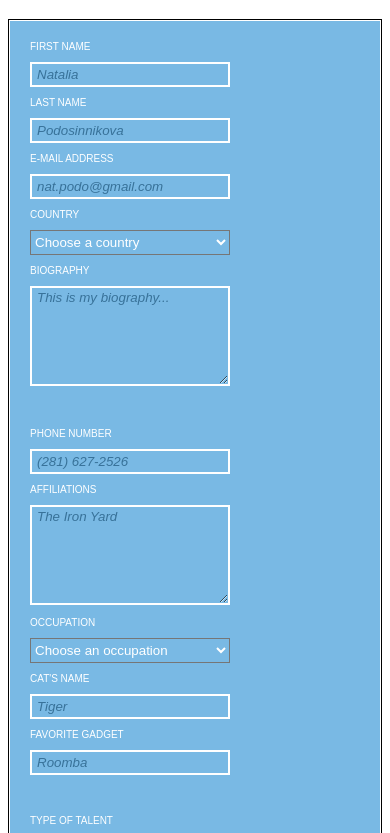
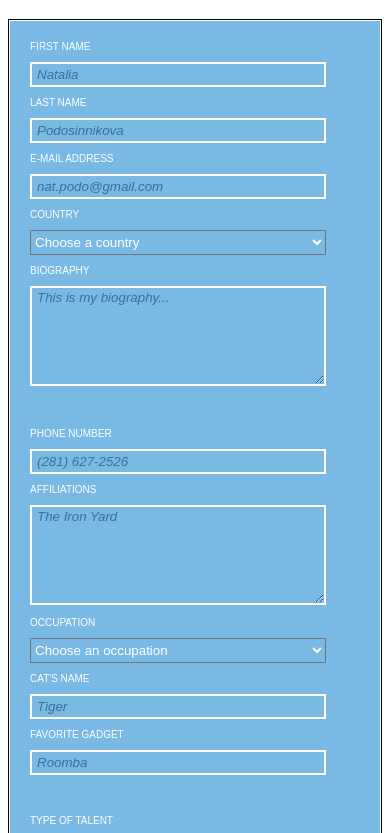
Before and after one commit to RedStarThrower/html-intro-2, a plain HTML site: page index.html in a window 390 px wide. Shown: the top 833 px of the page. Drawn offline with Linux system fonts and the light colour scheme.

Commit message:
fixed mobile responsiveness

```diff
--- a/styles/styles.css
+++ b/styles/styles.css
@@ -28,7 +28,7 @@ body {
 .col {
 	display: inline-block;
 	vertical-align: top;
-	width: 225px;
+	width: 32%;
 	margin: 0px;
 	padding-top: 10px;
 	padding-bottom: 20px;
@@ -60,7 +60,7 @@ body {
 }
 
 input {
-	width: 200px;
+	width: 80%;
 	height: 25px;
 	margin-left: 20px;
 	border: 2px solid white;
@@ -92,7 +92,7 @@ select {
 	position: relative;
 	display: inline-block;
 	margin-left: 20px;
-	width: 200px;
+	width: 80%;
 	height: 25px;
 	background-color: #79B9E4;
 	color: white;
@@ -104,7 +104,7 @@ textarea {
 	position: relative;
 	display: inline-block;
 	margin-left: 20px;
-	width: 200px;
+	width: 80%;
 	height: 100px;
 	background-color: #79B9E4;
 	border: 2px solid white;
@@ -128,7 +128,7 @@ textarea::-webkit-input-placeholder{
 
 /*---mobile styling---*/
 
-@media only screen and (max-width: 670px) {
+@media only screen and (max-width: 740px) {
      .columns {
         display: block;
     }
@@ -137,12 +137,19 @@ textarea::-webkit-input-placeholder{
         width: 100%;
     }
 
-       #right {
-        width: 100%;
-    }
     #left {
         width: 100%;
     }
+
+
+   #right {
+        width: 100%;
+    }
+
+	#mid {
+        width: 100%;
+
+
     #head span {
         display: inline;
     }
```
